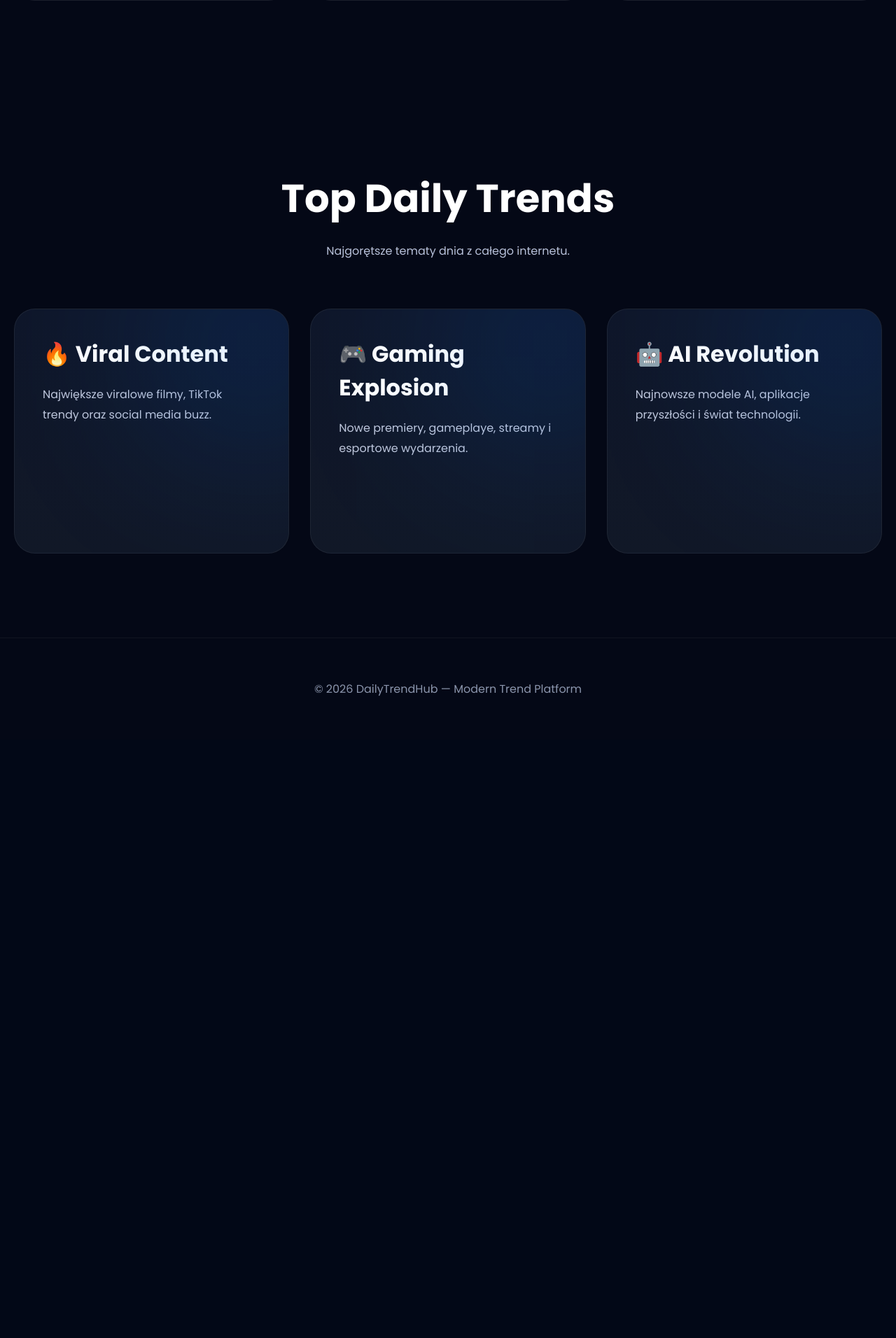
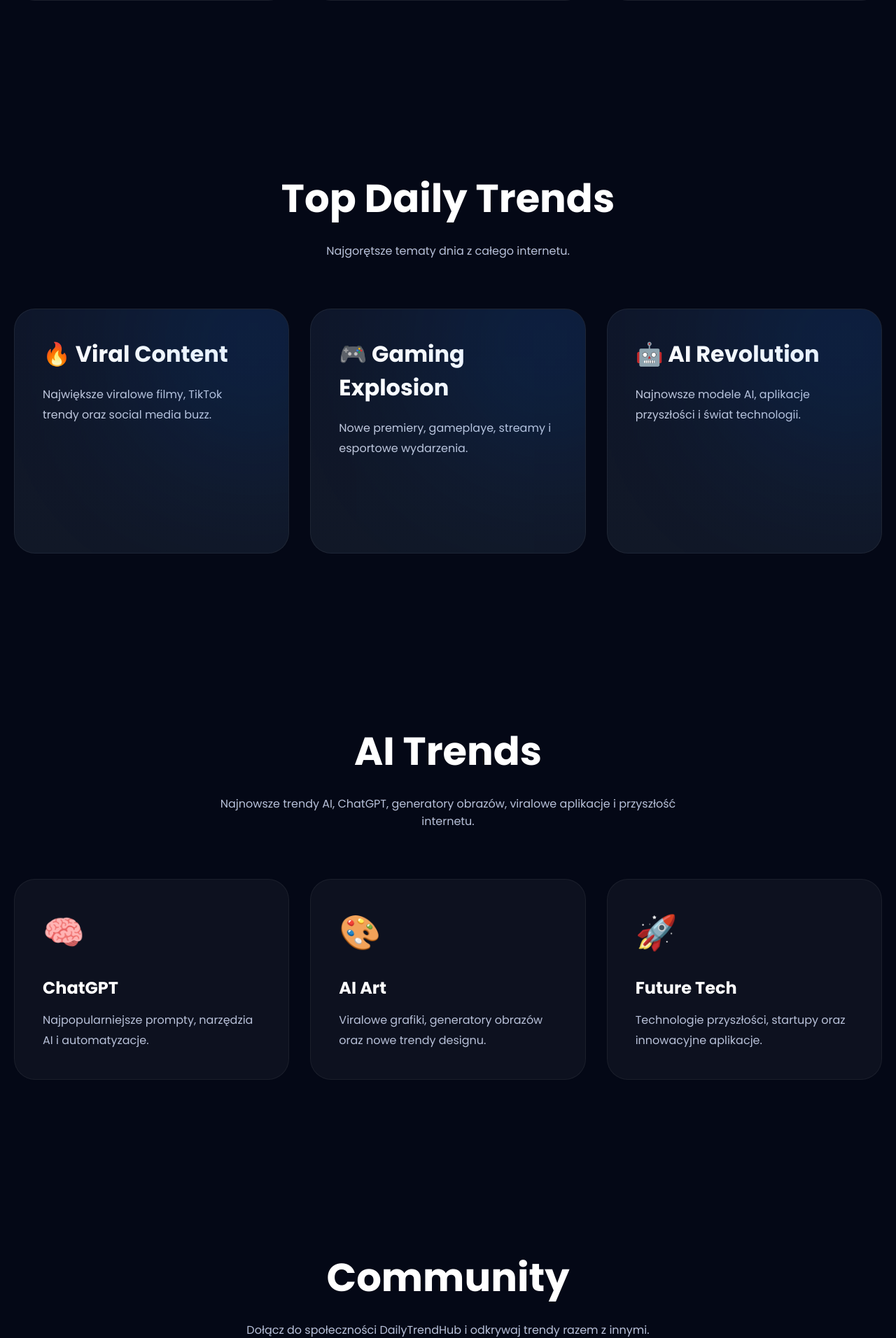
Before and after one commit to nwmxd322/krewlex-logger, a Flask app: page / in a window 1280 px wide. Shown: the part 1777-3689 px from the top of the page at 70% size. Before the commit the page ends 2772 px from the top, so only its background shows below. Run offline with Flask 3, Linux system fonts and the light colour scheme; data that the repository does not hold is empty.

Commit message:
Update index.html

```diff
--- a/templates/index.html
+++ b/templates/index.html
@@ -425,6 +425,54 @@
             }
         }
 
+        .live-trend{
+
+    margin-bottom:40px;
+
+    display:inline-block;
+
+    padding:14px 24px;
+
+    border-radius:14px;
+
+    background:rgba(255,255,255,.05);
+
+    border:1px solid rgba(255,255,255,.08);
+
+    color:#5ea8ff;
+
+    font-weight:600;
+
+    animation:pulse 2s infinite;
+}
+
+@keyframes pulse{
+
+    0%{
+        box-shadow:0 0 0 rgba(0,114,255,.0);
+    }
+
+    50%{
+        box-shadow:0 0 35px rgba(0,114,255,.25);
+    }
+
+    100%{
+        box-shadow:0 0 0 rgba(0,114,255,.0);
+    }
+
+}
+
+.hidden{
+    opacity:0;
+    transform:translateY(40px);
+    transition:1s;
+}
+
+.show{
+    opacity:1;
+    transform:translateY(0);
+}
+
         /* MOBILE */
 
         @media(max-width:900px){
@@ -463,11 +511,11 @@
         </div>
 
         <div class="nav-links">
-            <a href="#">Home</a>
-            <a href="#">Trending</a>
-            <a href="#">Gaming</a>
-            <a href="#">AI</a>
-            <a href="#">Community</a>
+            <a href="#home">Home</a>
+            <a href="#trending">Trending</a>
+            <a href="#gaming">Gaming</a>
+            <a href="#ai">AI</a>
+            <a href="#community">Community</a>
         </div>
 
         <button class="nav-btn">
@@ -478,7 +526,7 @@
 
     <!-- HERO -->
 
-    <section class="hero">
+    <section class="hero" id="home">
 
         <div class="hero-content">
 
@@ -491,6 +539,10 @@
                 gaming, AI oraz social media
                 w jednym nowoczesnym miejscu.
             </p>
+
+            <div class="live-trend">
+                🔥 LIVE: <span id="trendText">TikTok AI Trend #1</span>
+            </div>
 
             <div class="hero-buttons">
 
@@ -531,7 +583,7 @@
 
     <!-- FEATURES -->
 
-    <section class="features">
+    <section class="features" id="gaming">
 
         <div class="section-title">
 
@@ -587,7 +639,7 @@
 
     <!-- TRENDING -->
 
-    <section class="trending">
+    <section class="trending" id="trending">
 
         <div class="section-title">
 
@@ -640,11 +692,206 @@
 
     </section>
 
+    <!-- AI SECTION -->
+
+<section class="features" id="ai">
+
+    <div class="section-title">
+
+        <h1>
+            AI Trends
+        </h1>
+
+        <p>
+            Najnowsze trendy AI, ChatGPT, generatory obrazów,
+            viralowe aplikacje i przyszłość internetu.
+        </p>
+
+    </div>
+
+    <div class="cards">
+
+        <div class="card">
+            <div class="card-icon">🧠</div>
+
+            <h2>ChatGPT</h2>
+
+            <p>
+                Najpopularniejsze prompty,
+                narzędzia AI i automatyzacje.
+            </p>
+        </div>
+
+        <div class="card">
+            <div class="card-icon">🎨</div>
+
+            <h2>AI Art</h2>
+
+            <p>
+                Viralowe grafiki,
+                generatory obrazów oraz nowe trendy designu.
+            </p>
+        </div>
+
+        <div class="card">
+            <div class="card-icon">🚀</div>
+
+            <h2>Future Tech</h2>
+
+            <p>
+                Technologie przyszłości,
+                startupy oraz innowacyjne aplikacje.
+            </p>
+        </div>
+
+    </div>
+
+</section>
+
+<!-- COMMUNITY -->
+
+<section class="features" id="community">
+
+    <div class="section-title">
+
+        <h1>
+            Community
+        </h1>
+
+        <p>
+            Dołącz do społeczności DailyTrendHub
+            i odkrywaj trendy razem z innymi.
+        </p>
+
+    </div>
+
+    <div class="cards">
+
+        <div class="card">
+            <div class="card-icon">💬</div>
+
+            <h2>Discord</h2>
+
+            <p>
+                Rozmawiaj z innymi użytkownikami
+                i odkrywaj trendy na żywo.
+            </p>
+        </div>
+
+        <div class="card">
+            <div class="card-icon">🔥</div>
+
+            <h2>Daily Posts</h2>
+
+            <p>
+                Codzienne aktualizacje,
+                nowe trendy oraz viralowe newsy.
+            </p>
+        </div>
+
+        <div class="card">
+            <div class="card-icon">🌍</div>
+
+            <h2>Global Trends</h2>
+
+            <p>
+                Największe wydarzenia
+                z całego internetu i social media.
+            </p>
+        </div>
+
+    </div>
+
+</section>
+
     <!-- FOOTER -->
 
     <footer>
         © 2026 DailyTrendHub — Modern Trend Platform
     </footer>
+<script>
+
+    // LIVE TREND TEXT
+
+    const trends = [
+
+        "TikTok AI Trend #1",
+        "GTA 6 Gameplay Leak",
+        "New ChatGPT Update",
+        "MrBeast Viral Challenge",
+        "Discord Nitro Event",
+        "Instagram Algorithm Update",
+        "New Gaming Setup Trend"
+
+    ];
+
+    let trendIndex = 0;
+
+    const trendText = document.getElementById("trendText");
+
+    setInterval(() => {
+
+        trendIndex++;
+
+        if(trendIndex >= trends.length){
+            trendIndex = 0;
+        }
+
+        trendText.innerText = trends[trendIndex];
+
+    }, 2500);
+
+    // BUTTON ACTIONS
+
+    document.querySelector(".main-btn").onclick = () => {
+
+        document.getElementById("trending")
+        .scrollIntoView({
+            behavior:"smooth"
+        });
+
+    };
+
+    document.querySelector(".secondary-btn").onclick = () => {
+
+        document.getElementById("community")
+        .scrollIntoView({
+            behavior:"smooth"
+        });
+
+    };
+
+    document.querySelector(".nav-btn").onclick = () => {
+
+        alert("Welcome to DailyTrendHub 🚀");
+
+    };
+
+    // SCROLL ANIMATIONS
+
+    const hiddenElements = document.querySelectorAll(
+        ".card, .trend-card, .stat-box"
+    );
+
+    hiddenElements.forEach(el => {
+        el.classList.add("hidden");
+    });
+
+    const observer = new IntersectionObserver((entries) => {
+
+        entries.forEach(entry => {
+
+            if(entry.isIntersecting){
+                entry.target.classList.add("show");
+            }
+
+        });
+
+    });
+
+    hiddenElements.forEach(el => observer.observe(el));
+
+</script>
 
 </body>
 </html>
```
